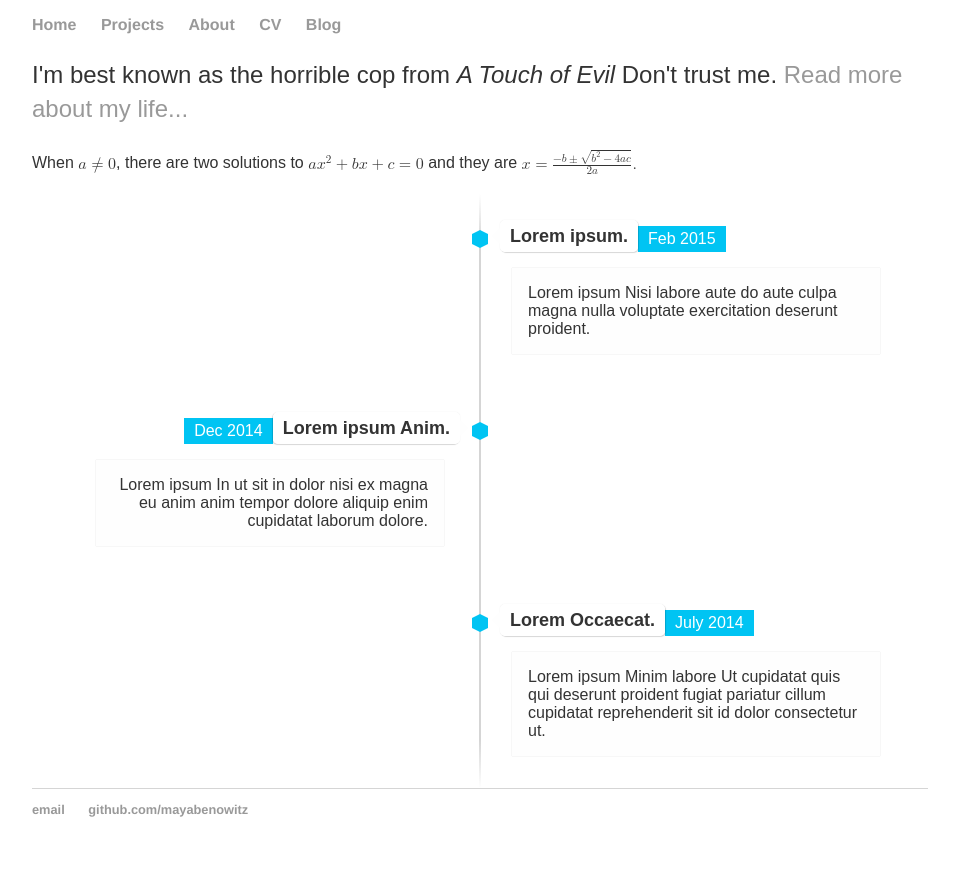
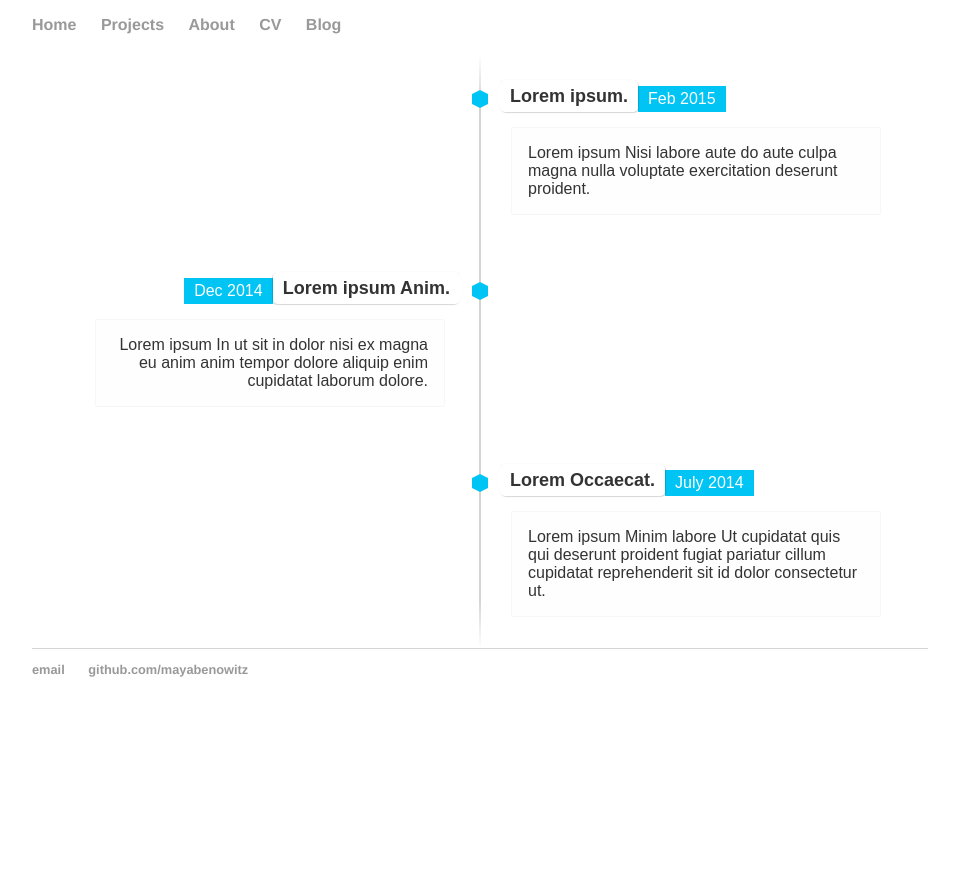
Before and after one commit to mayabenowitz/mayabenowitz.github.io, a Jekyll site: the page built from index.html, in a window 1280 px wide. Shown: the part 465-1342 px from the top of the page, without its empty margins (160-1119 px from the left). Built offline with Jekyll 4.4.1, drawn with Linux system fonts in a browser that asks for light colours; after the commit the page ends 1202 px from its top, so only the background shows below that.

Commit message:
Update index.html

```diff
--- a/index.html
+++ b/index.html
@@ -2,35 +2,6 @@
 layout: default
 title: Maya Benowitz
 ---
-<div class="blurb">
-	<p>I'm best known as the horrible cop from <em>A Touch of Evil</em> Don't trust me. <a href="/about">Read more about my life...</a></p>
-</div><!-- /.blurb -->
-
-When <math><mi>a</mi><mo>&#x2260;</mo><mn>0</mn></math>,
-there are two solutions to <math>
-  <mi>a</mi><msup><mi>x</mi><mn>2</mn></msup>
-  <mo>+</mo> <mi>b</mi><mi>x</mi>
-  <mo>+</mo> <mi>c</mi> <mo>=</mo> <mn>0</mn>
-</math> and they are
-<math mode="display">
-  <mi>x</mi> <mo>=</mo>
-  <mrow>
-    <mfrac>
-      <mrow>
-        <mo>&#x2212;</mo>
-        <mi>b</mi>
-        <mo>&#x00B1;</mo>
-        <msqrt>
-          <msup><mi>b</mi><mn>2</mn></msup>
-          <mo>&#x2212;</mo>
-          <mn>4</mn><mi>a</mi><mi>c</mi>
-        </msqrt>
-      </mrow>
-      <mrow> <mn>2</mn><mi>a</mi> </mrow>
-    </mfrac>
-  </mrow>
-  <mtext>.</mtext>
-</math>
 
 <ul class="timeline">
   <!-- Item 1 -->
```
